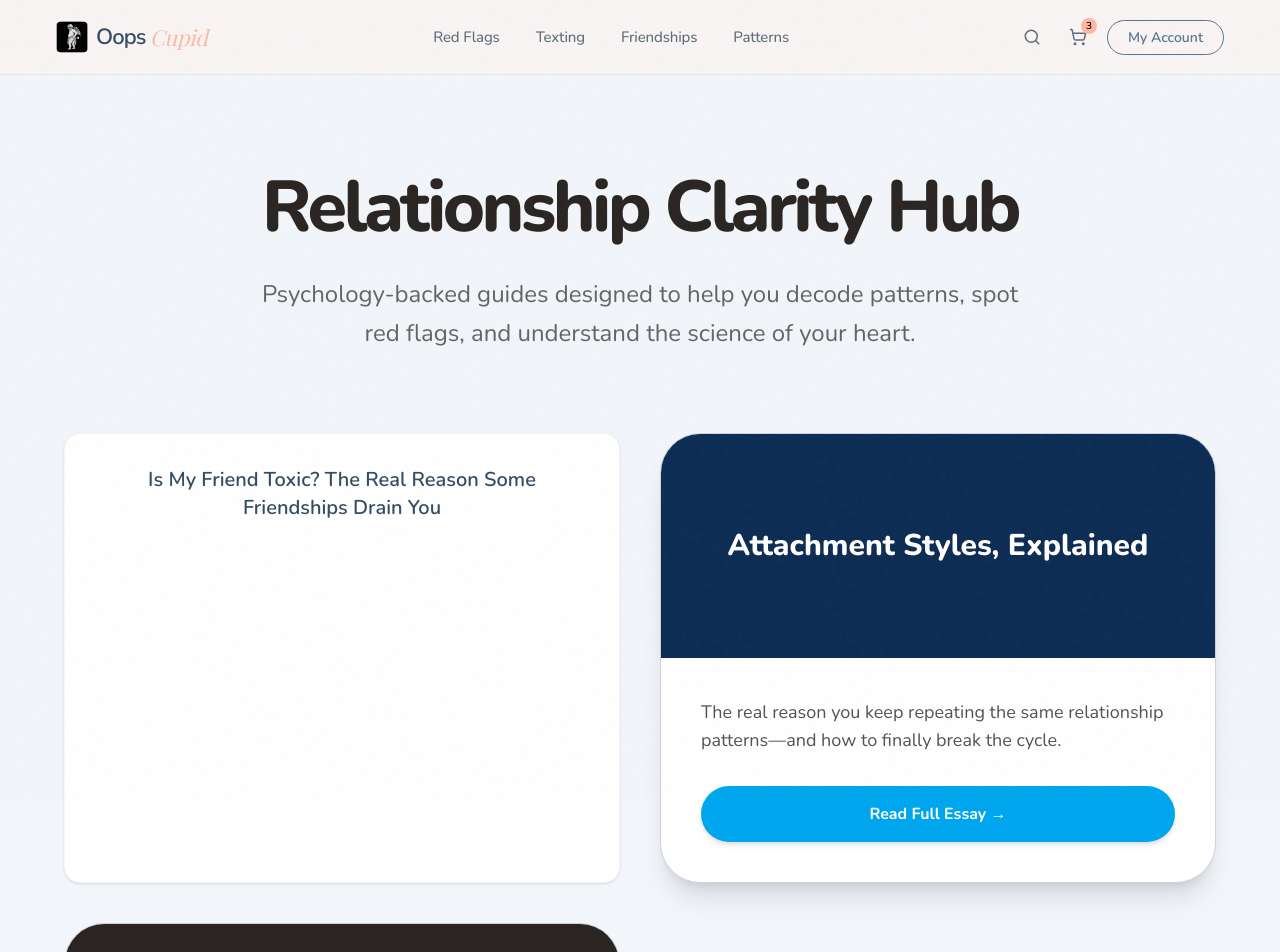
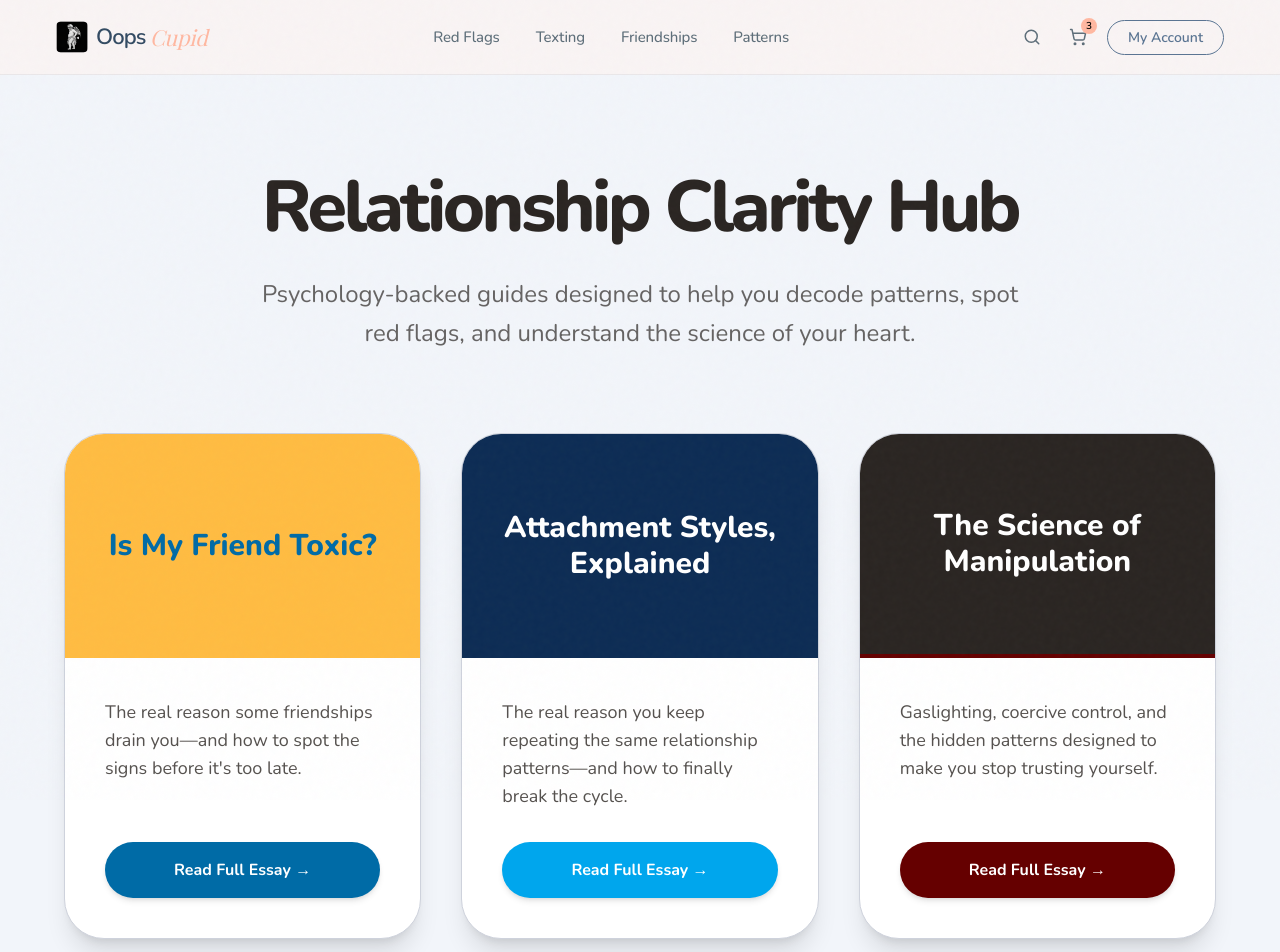
Before and after one commit to Sinadehesh/OopsCupid, a Next.js app: page /articles in a window 1280 px wide. Shown: the top 952 px of the page. Built offline with nearby package versions, Linux system fonts and the light colour scheme; a web font is replaced by a local one.

Commit message:
style: update friendship essay card to match attachment/manipulation cards

```diff
--- a/app/articles/page.tsx
+++ b/app/articles/page.tsx
@@ -14,15 +14,21 @@ export default function ClarityHub() {
             Psychology-backed guides designed to help you decode patterns, spot red flags, and understand the science of your heart.
           </p>
 
-          <div className="grid grid-cols-1 md:grid-cols-2 gap-10 mb-16">
-          <Card
-            variant="article"
-            title="Is My Friend Toxic? The Real Reason Some Friendships Drain You"
-            href="/articles/is-my-friend-toxic"
-            imageUrl="https://images.unsplash.com/photo-1524508762098-fd966ffb6ef9?auto=format&fit=crop&w=800&q=80"
-            accentColor="bg-[#ffbc42]/30"
-            textColor="text-[#006ba6]"
-          />
+          <div className="grid grid-cols-1 md:grid-cols-2 lg:grid-cols-3 gap-10 mb-16">
+            {/* FRIENDSHIP ESSAY */}
+            <div className="group bg-white rounded-[40px] overflow-hidden shadow-xl transition-all hover:-translate-y-3 flex flex-col border border-[#ced2dc]">
+              <div className="h-56 bg-[#ffbc42] flex items-center justify-center p-10 text-center relative overflow-hidden">
+                <div className="absolute inset-0 opacity-20 bg-[radial-gradient(circle_at_center,_var(--tw-gradient-stops))] from-white via-transparent to-transparent"></div>
+                <h3 className="text-3xl font-extrabold text-[#006ba6] relative z-10">Is My Friend Toxic?</h3>
+              </div>
+              <div className="p-10 text-left flex-grow flex flex-col">
+                <p className="text-[#2a2522]/80 text-lg mb-8 flex-grow">The real reason some friendships drain you—and how to spot the signs before it's too late.</p>
+                <Link href="/articles/is-my-friend-toxic" className="inline-block bg-[#006ba6] text-white px-8 py-4 rounded-full font-bold text-center hover:bg-[#005a8c] transition-colors shadow-md">
+                  Read Full Essay →
+                </Link>
+              </div>
+            </div>
+
             {/* ATTACHMENT ESSAY */}
             <div className="group bg-white rounded-[40px] overflow-hidden shadow-xl transition-all hover:-translate-y-3 flex flex-col border border-[#ced2dc]">
               <div className="h-56 bg-[#0D2C54] flex items-center justify-center p-10 text-center relative overflow-hidden">
```
